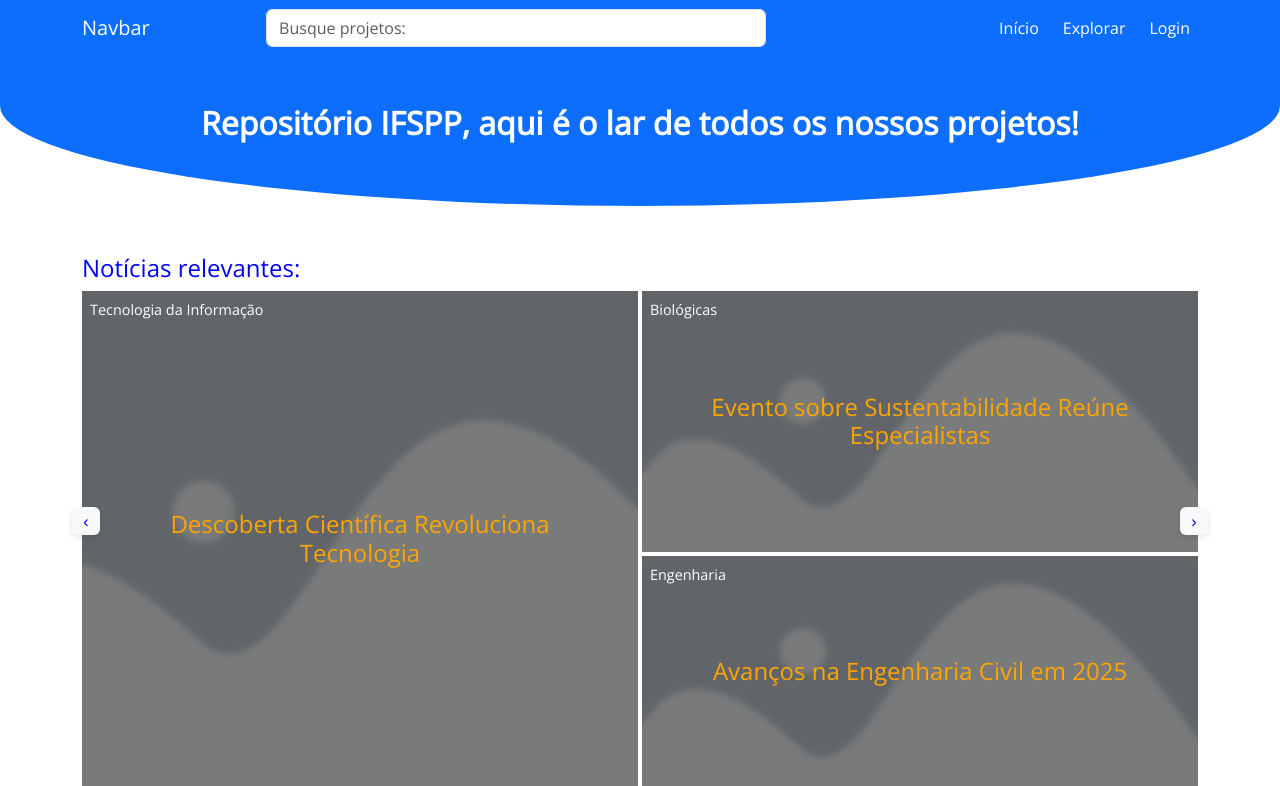
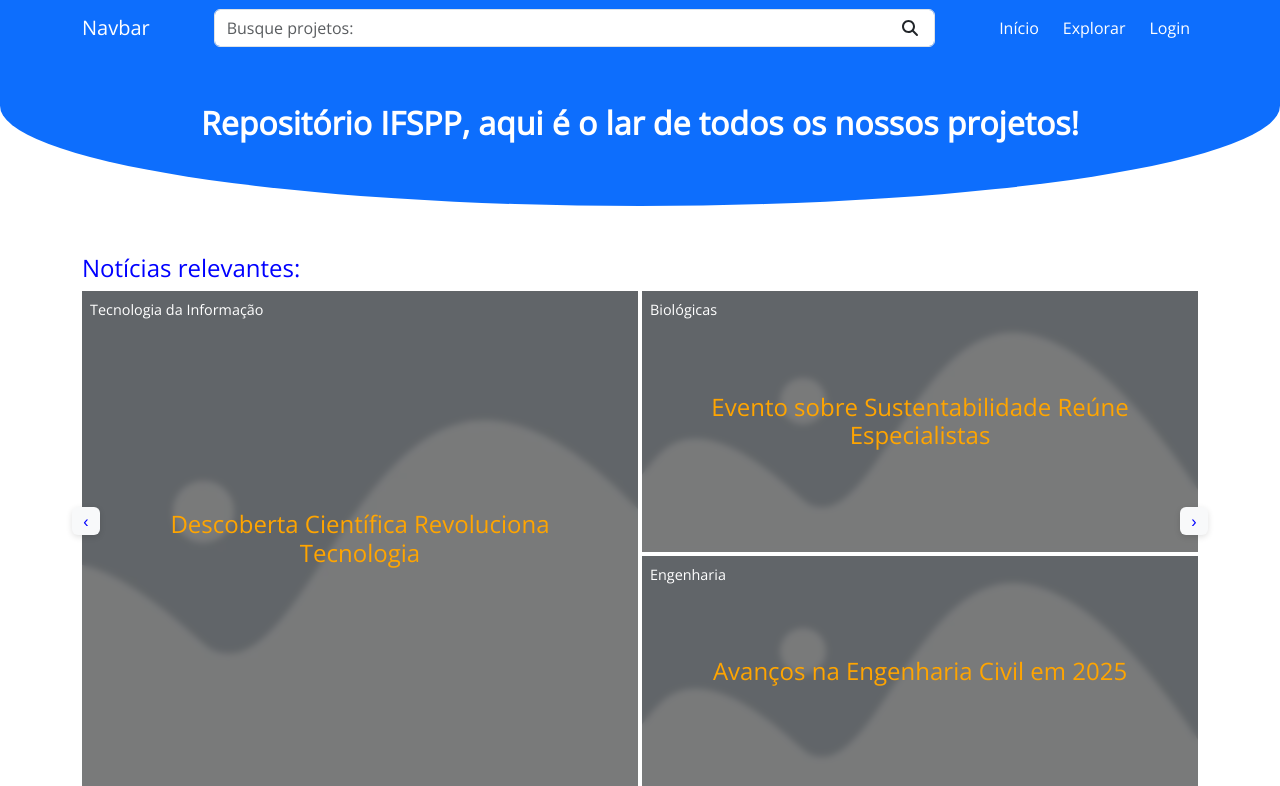
Before and after one commit to WescleyPlinio/repex, a Django app: page / in a window 1280 px wide. Shown: the top 786 px of the page. Run offline with Django 5.2, Linux system fonts and the light colour scheme; data comes from the database, SQL or seed files in the repository; some libraries are stand-ins or nearby versions.

Commit message:
Adicionando Font Awesome e ajustando navbar

```diff
--- a/repex/templates/base.html
+++ b/repex/templates/base.html
@@ -31,6 +31,7 @@
     {% include 'partials/_footer.html' %}
 
     <script src="https://cdn.jsdelivr.net/npm/bootstrap@5.3.0/dist/js/bootstrap.bundle.min.js"></script>
+    <script src="https://use.fontawesome.com/releases/v6.3.0/js/all.js" crossorigin="anonymous"></script>
     <script src="{% static 'main.js' %}"></script>
   </body>
 </html>
--- a/repex/templates/partials/_navbar.html
+++ b/repex/templates/partials/_navbar.html
@@ -7,9 +7,9 @@
     <button class="navbar-toggler" type="button" data-bs-toggle="collapse" data-bs-target="#navbarSupportedContent"><span class="navbar-toggler-icon"></span></button>
     <div class="collapse navbar-collapse" id="navbarSupportedContent">
 
-      <form method="GET" action="{% url 'explorar' %}" class="d-flex mx-auto w-50">
+      <form method="GET" action="{% url 'explorar' %}" class="d-flex mx-auto w-100">
         {% csrf_token %}
-        <div class="position-relative" style="width: 500px;">
+        <div class="position-relative w-100 mx-5">
           <input type="text" name="q" class="form-control pe-5" placeholder="Busque projetos:" value="{{ query }}" />
           <button type="submit" class="btn btn-link p-0 position-absolute top-50 end-0 translate-middle-y me-3"><i class="fas fa-search text-dark"></i></button>
         </div>
```
